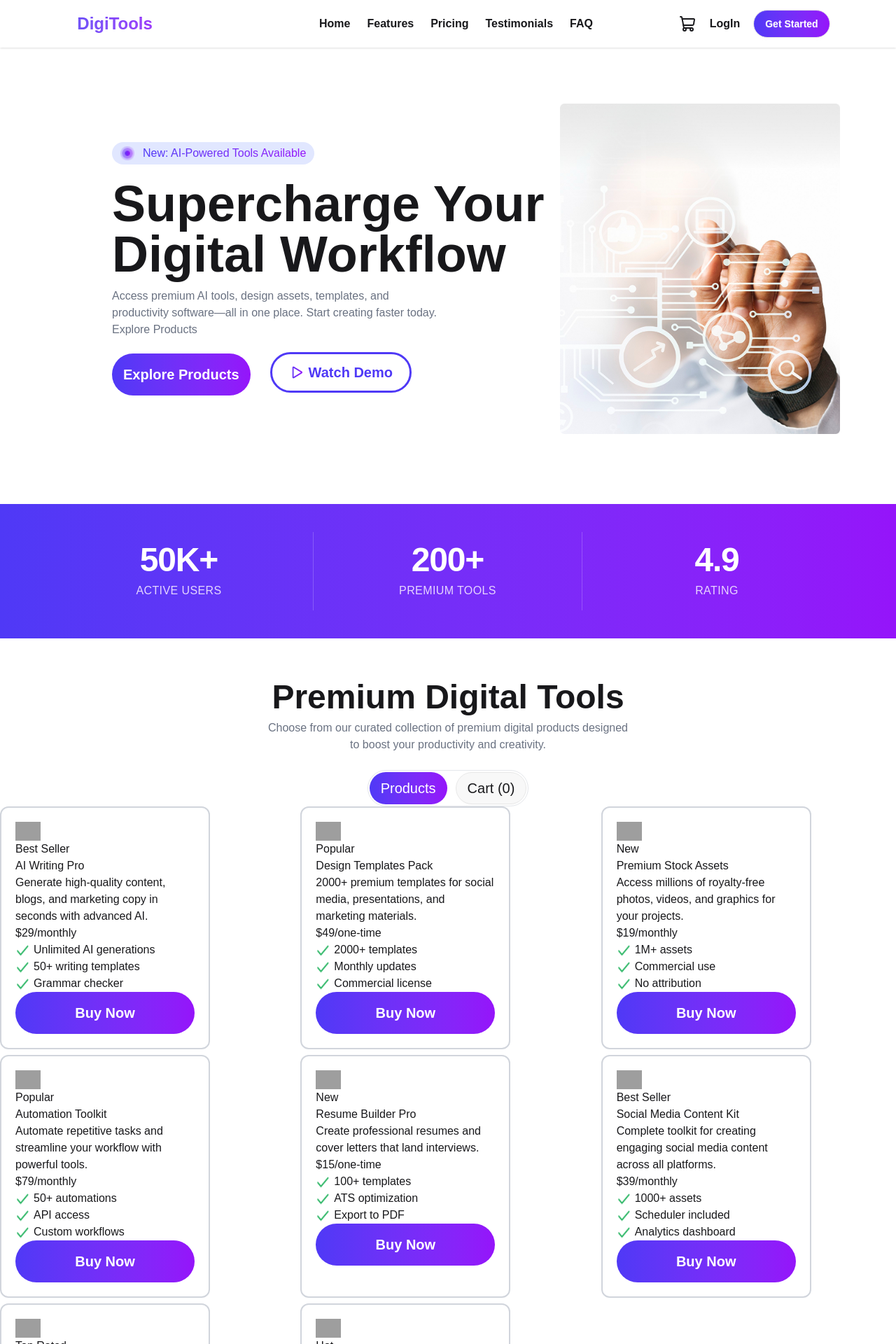
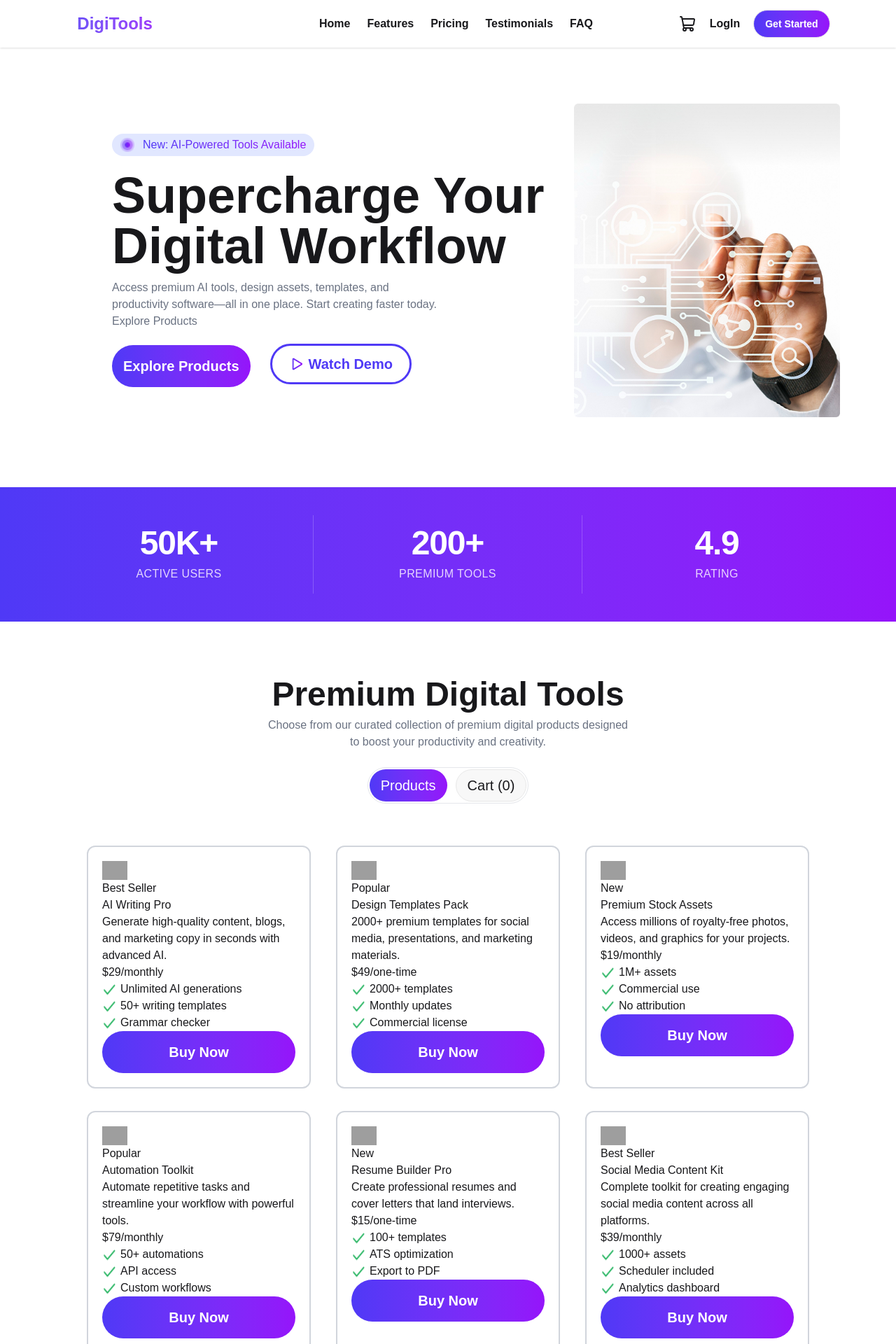
Before and after one commit to Asraful-Alam-Sifat/Assignment-06, a React (Vite) app: page / in a window 1280 px wide. Shown: the top 1920 px of the page at 70% size. Built offline with nearby package versions, Linux system fonts and the light colour scheme; grey boxes are pictures that could not be loaded.

Commit message:
fix layout issue

```diff
--- a/src/App.jsx
+++ b/src/App.jsx
@@ -21,13 +21,13 @@ const toolsPromise = getTools();
 
   return (
    <body>
-    <header>
+    <header className="overflow-x-hidden">
         <NavBar/>
         <HeroBanner/>
         <StatsBar/>
     </header>
 
-    <main>
+    <main className="overflow-x-hidden p-5">
        <ToogleBtn/>
 
            <Suspense fallback={<span className="loading loading-dots loading-xl text-center items-center"></span>}>
--- a/src/components/HeroBanner/HeroBanner.jsx
+++ b/src/components/HeroBanner/HeroBanner.jsx
@@ -5,8 +5,8 @@ import WatchDemoImg from '../../assets/Play.png'
 
 const HeroBanner = () => {
     return (
-        <div className='container flex justify-between mt-20 mx-auto items-center'>
-            <div className='max-w-160 ml-40'>
+        <div className='container flex flex-col-reverse md:flex-row gap-5  md:justify-between mt-20 mx-auto items-center'>
+            <div className='max-w-160 ml-7 md:ml-40'>
                 <div className='flex gap-3 items-center bg-[#e1e7ffFF] rounded-full w-max px-3 py-1'>
                     <img className='w-5 h-5' src={BadgeImg} alt="Badge Image" />
                     <p className='bg-linear-to-r from-[#4F39F6] to-[#9514FA] bg-clip-text text-transparent text-base font-medium'>New: AI-Powered Tools Available</p>
@@ -18,8 +18,11 @@ const HeroBanner = () => {
                         <img src={WatchDemoImg} alt="Watch Demo" />
                         Watch Demo</button>
             </div>
-            <div className='mr-20'>
-                <img src={BannerImg} alt="Banner Image" />
+            <div className=' md:mr-20 flex-1 flex justify-center md:justify-end min-w-75 '>
+                <img
+                    className=' w-125 h-auto object-cover block mx-auto'
+                     src={BannerImg}
+                      alt="Banner Image" />
             </div>
         </div>
     );
--- a/src/components/NavBar/NavBar.jsx
+++ b/src/components/NavBar/NavBar.jsx
@@ -5,8 +5,8 @@ import React from 'react';
 
 const NavBar = () => {
     return (
-        <div>
-            <div className="navbar bg-base-100 shadow-sm px-3 lg:px-10  flex justify-around">
+        <div >
+            <div className="navbar bg-base-100 shadow-sm px-3 lg:px-10  flex justify-around ">
 
             <div className="navbar-start w-[20%]">
     <div className="dropdown">
--- a/src/components/Tools/Tools.jsx
+++ b/src/components/Tools/Tools.jsx
@@ -5,9 +5,9 @@ const Tools = ({toolsPromise}) => {
     const toolsData = use(toolsPromise);
     console.log(toolsData);
     return (
-        <div className='container mx-auto grid grid-cols-1 md:grid-cols-3 gap-8 md:gap-2'>
+        <div className='max-w-260 mx-auto mt-15 grid grid-cols-1 justify-center md:grid-cols-3 gap-8 md:gap-x-7'>
             {toolsData.map(tool =>
-                <div key={tool.id} className='border-2 border-gray-300 rounded-xl p-5 max-w-75 '>
+                <div key={tool.id} className='border-2 border-gray-300 rounded-xl p-5 w-full md:max-w-80 mx-auto'>
                     <div>
                         <img className='w-9' src={tool.icon} alt={tool.name} />
                         <div>{tool.tag}</div>
--- a/src/index.css
+++ b/src/index.css
@@ -2,7 +2,10 @@
 @plugin "daisyui";
 @import url('https://fonts.googleapis.com/css2?family=Manrope:wght@200..800&display=swap');
 
+*{
 
+}
 body {
     font-family: "Manrope", sans-serif;
+    box-sizing: border-box;
 }
```
